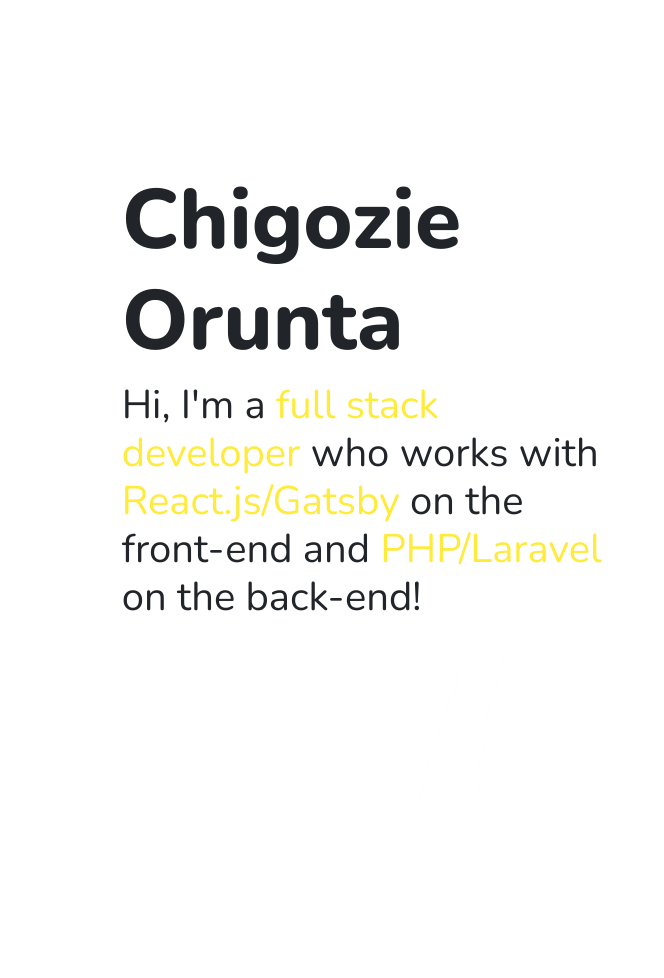
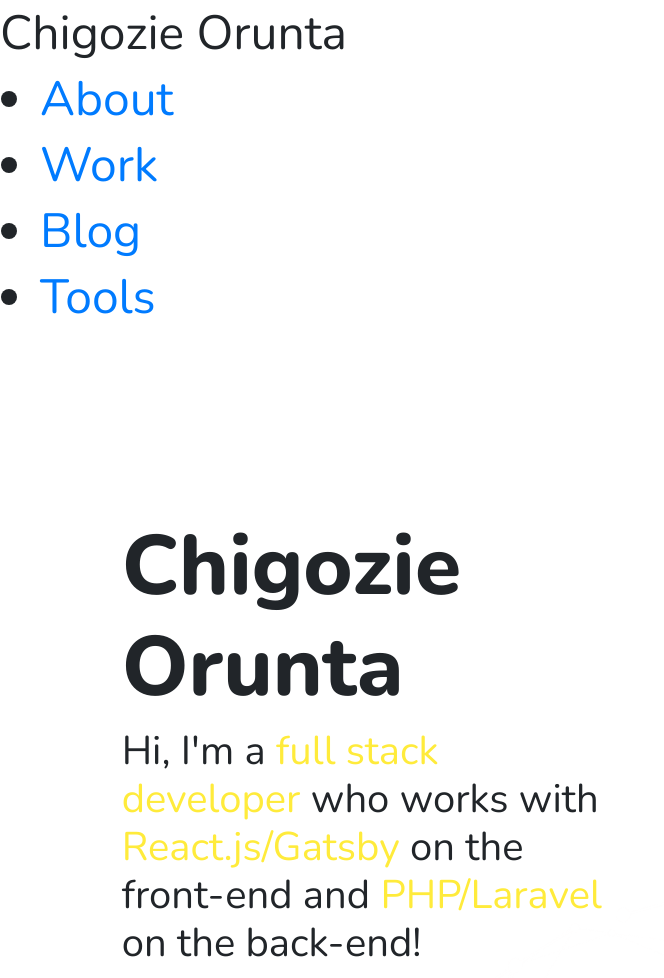
Before and after one commit to chigozieorunta/chigozieorunta, a Gatsby site: page / in a window 1280 px wide. Shown: the whole page, without its empty margins (0-664 px from the left). Before the commit the page ends 800 px from the top, so only its background shows below. Built offline with nearby package versions, Linux system fonts and the light colour scheme; Gatsby itself is replaced by a stand-in of ours.

Commit message:
Added Header sub-components to Header

```diff
--- a/src/layout/header.js
+++ b/src/layout/header.js
@@ -1,7 +1,18 @@
 import React from "react"
 
+import HeaderLogo from "../components/header-logo"
+import HeaderSocial from "../components/header-social"
+import HeaderContainer from "../components/header-container"
+import HeaderNavigation from "../components/header-navigation"
+
 const Header = () => {
-  return <></>
+  return (
+    <HeaderContainer>
+      <HeaderLogo>Chigozie Orunta</HeaderLogo>
+      <HeaderNavigation />
+      <HeaderSocial />
+    </HeaderContainer>
+  )
 }
 
 export default Header
```
